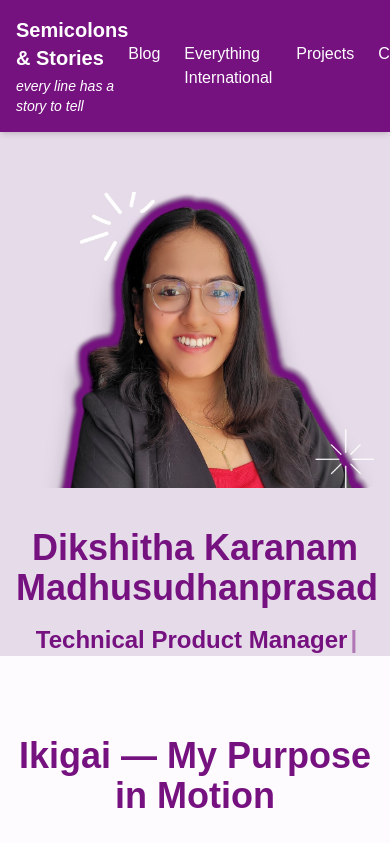
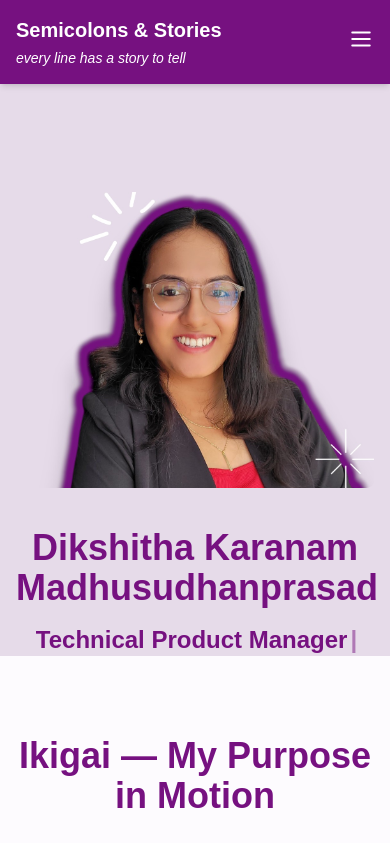
Before and after one commit to kmdikshitha/portfolio, a Next.js app in the folder my-portfolio/: page / in a window 390 px wide. Shown: the top 843 px of the page. Built offline with nearby package versions, Linux system fonts and the light colour scheme.

Commit message:
responsive navbar

```diff
--- a/my-portfolio/src/app/components/Navbar.tsx
+++ b/my-portfolio/src/app/components/Navbar.tsx
@@ -1,23 +1,58 @@
+// // components/Navbar.tsx
+// "use client";
+// import { useRouter } from "next/navigation";
+// import Link from "next/link";
+
+// export default function Navbar() {
+//   const router = useRouter();
+
+//   return (
+//     <nav className="bg-[#761180] p-4 flex justify-between items-center text-white fixed top-0 left-0 w-full shadow-md z-50">
+//       <div className="flex flex-col">
+//         <h1
+//           className="text-xl font-bold cursor-pointer"
+//           onClick={() => router.push("/")}>
+//           Semicolons & Stories
+//         </h1>
+//         <h3 className="text-sm italic mt-1">every line has a story to tell</h3>
+//       </div>
+
+//       <div className="flex space-x-6 text-white">
+//         <Link href="/Blog" className="hover:text-[#E6DBE9]">Blog</Link>
+//         <Link href="/International" className="hover:text-[#E6DBE9]">Everything International</Link>
+//         <Link href="/Projects" className="hover:text-[#E6DBE9]">Projects</Link>
+//         <Link href="/Events" className="hover:text-[#E6DBE9]">Conferences/Events</Link>
+//         <Link href="/AboutMe" className="hover:text-[#E6DBE9]">About Me</Link>
+//         <Link href="/ContactMe" className="hover:text-[#E6DBE9]">Contact Me</Link>
+//       </div>
+//     </nav>
+//   );
+// }
 // components/Navbar.tsx
 "use client";
 import { useRouter } from "next/navigation";
 import Link from "next/link";
+import { useState } from "react";
+import { Menu, X } from "lucide-react";
 
 export default function Navbar() {
   const router = useRouter();
+  const [menuOpen, setMenuOpen] = useState(false);
+
+  const toggleMenu = () => setMenuOpen(!menuOpen);
+  const closeMenu = () => setMenuOpen(false);
 
   return (
-    <nav className="bg-[#761180] p-4 flex justify-between items-center text-white fixed top-0 left-0 w-full shadow-md z-50">
-      <div className="flex flex-col">
-        <h1
-          className="text-xl font-bold cursor-pointer"
-          onClick={() => router.push("/")}>
-          Semicolons & Stories
-        </h1>
+    <nav className="bg-[#761180] p-4 fixed top-0 left-0 w-full shadow-md z-50 text-white">
+      <div className="max-w-7xl mx-auto flex justify-between items-center">
+        {/* Branding */}
+        <div className="flex flex-col cursor-pointer" onClick={() => router.push("/")}>
+          <h1 className="text-xl font-bold">Semicolons & Stories</h1>
           <h3 className="text-sm italic mt-1">every line has a story to tell</h3>
         </div>
 
-      <div className="flex space-x-6 text-white">
+        {/* Desktop Navigation */}
+        <div className="hidden md:flex space-x-6 text-sm font-medium">
           <Link href="/Blog" className="hover:text-[#E6DBE9]">Blog</Link>
           <Link href="/International" className="hover:text-[#E6DBE9]">Everything International</Link>
           <Link href="/Projects" className="hover:text-[#E6DBE9]">Projects</Link>
@@ -25,6 +60,26 @@ export default function Navbar() {
           <Link href="/AboutMe" className="hover:text-[#E6DBE9]">About Me</Link>
           <Link href="/ContactMe" className="hover:text-[#E6DBE9]">Contact Me</Link>
         </div>
+
+        {/* Hamburger Icon for Mobile */}
+        <div className="md:hidden">
+          <button onClick={toggleMenu} aria-label="Toggle Menu">
+            {menuOpen ? <X size={26} /> : <Menu size={26} />}
+          </button>
+        </div>
+      </div>
+
+      {/* Mobile Menu Dropdown */}
+      {menuOpen && (
+        <div className="md:hidden mt-4 px-4 space-y-4 text-sm font-medium bg-[#761180] pb-4">
+          <Link href="/Blog" onClick={closeMenu} className="block hover:text-[#E6DBE9]">Blog</Link>
+          <Link href="/International" onClick={closeMenu} className="block hover:text-[#E6DBE9]">Everything International</Link>
+          <Link href="/Projects" onClick={closeMenu} className="block hover:text-[#E6DBE9]">Projects</Link>
+          <Link href="/Events" onClick={closeMenu} className="block hover:text-[#E6DBE9]">Conferences/Events</Link>
+          <Link href="/AboutMe" onClick={closeMenu} className="block hover:text-[#E6DBE9]">About Me</Link>
+          <Link href="/ContactMe" onClick={closeMenu} className="block hover:text-[#E6DBE9]">Contact Me</Link>
+        </div>
+      )}
     </nav>
   );
 }
```
Lines whose indentation alone changed are shown as unchanged.
